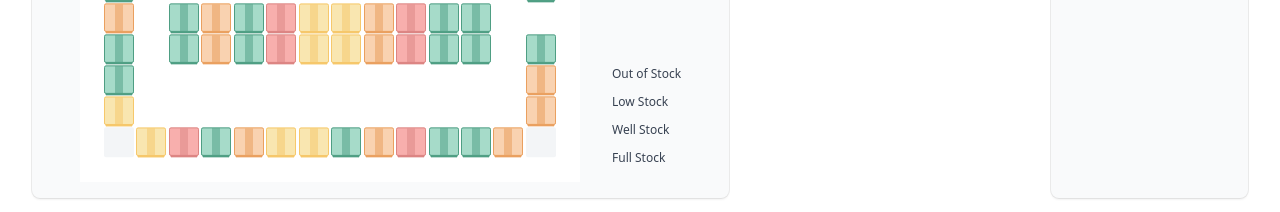
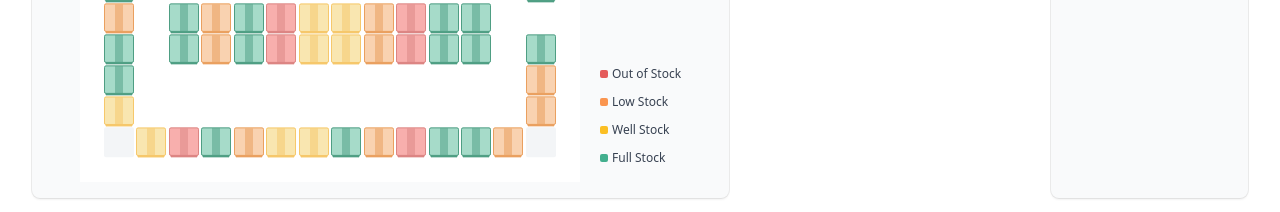
Before and after one commit to xiaoyoufung/FrostFlow, a React (Vite) app in the folder client/: page / in a window 1280 px wide. Shown: the part 374-586 px from the top of the page. Built offline with nearby package versions, Linux system fonts and the light colour scheme.

Commit message:
fix custom color not showing in Status Label

```diff
--- a/client/src/components/dashboard/inventory/InventBox.jsx
+++ b/client/src/components/dashboard/inventory/InventBox.jsx
@@ -1,5 +1,5 @@
 import PropTypes from "prop-types";
-import StorageStatus from "../../../model/StorageStatus";
+import StorageStatus from "../../../utils/StorageStatus";
 import greenStorageIcon from "../../../assets/images/inventory/green-xs-storage.svg";
 import redStorageIcon from "../../../assets/images/inventory/red-xs-storage.svg";
 import orangeStorageIcon from "../../../assets/images/inventory/orange-xs-storage.svg";
--- a/client/src/components/dashboard/inventory/InventContainer.jsx
+++ b/client/src/components/dashboard/inventory/InventContainer.jsx
@@ -1,4 +1,4 @@
-import Status from '../../../model/StorageStatus'
+import Status from '../../../utils/StorageStatus'
 import InventBox from './InventBox'
 
 const InventContainer = () => {
--- a/client/src/components/dashboard/inventory/InventSuggest.jsx
+++ b/client/src/components/dashboard/inventory/InventSuggest.jsx
@@ -1,7 +1,7 @@
 import InventContainer from "./InventContainer";
 import TopContainer from "../TopContainer";
 import StatusLabel from "./StatusLabel";
-import Status from "../../../model/StorageStatus";
+import Status from "../../../utils/StorageStatus";
 
 const InventSuggest = () => {
   return (
@@ -20,10 +20,10 @@ const InventSuggest = () => {
 const LabelGroup = () => {
   return (
     <div className="inline-flex flex-col justify-between space-y-3 pl-5 pb-4">
-      <StatusLabel color={Status.OUT_OF_STOCK} text="Out of Stock" />
-      <StatusLabel color={Status.LOW_STOCK} text="Low Stock" />
-      <StatusLabel color={Status.WELL_STOCK} text="Well Stock" />
-      <StatusLabel color={Status.FULL_STOCK} text="Full Stock" />
+      <StatusLabel status={Status.OUT_OF_STOCK} text="Out of Stock" />
+      <StatusLabel status={Status.LOW_STOCK} text="Low Stock" />
+      <StatusLabel status={Status.WELL_STOCK} text="Well Stock" />
+      <StatusLabel status={Status.FULL_STOCK} text="Full Stock" />
     </div>
   );
 };
--- a/client/src/components/dashboard/inventory/StatusLabel.jsx
+++ b/client/src/components/dashboard/inventory/StatusLabel.jsx
@@ -1,17 +1,36 @@
 import PropTypes from 'prop-types';
-import Status from '../../../model/StorageStatus';
+import Status from '../../../utils/StorageStatus';
+const StatusLabel = ({status, text}) => {
+  let color = '';
 
-const StatusLabel = ({color, text}) => {
+  switch (status) {
+    case Status.OUT_OF_STOCK:
+      color = 'bg-red-600/75';
+      break;
+    case Status.LOW_STOCK:
+      color = 'bg-orange-500/75';
+      break;
+    case Status.WELL_STOCK:
+      color = 'bg-amber-400';
+      break;
+    case Status.FULL_STOCK:
+      color = 'bg-emerald-600/75';
+      break;
+    default:
+      color = 'DC8583';
+      break;
+  }
+
   return (
     <div className='flex flex-row items-center w-full space-x-1'>
-        <div className={`bg-storage-status-${color} w-2 h-2 rounded-sm`}></div>
+        <div className={`${color} w-2 h-2 rounded-sm`}></div>
         <p className='text-xs text-gray-700'>{text}</p>
     </div>
   )
 }
 
 StatusLabel.propTypes = {
-  color: PropTypes.oneOf(Object.values(Status)).isRequired,
+  status: PropTypes.oneOf(Object.values(Status)).isRequired,
   text: PropTypes.string.isRequired,
 }
 
```
Also changed, not shown: client/src/utils/StorageStatus.js (renamed from client/src/model/StorageStatus.js).
